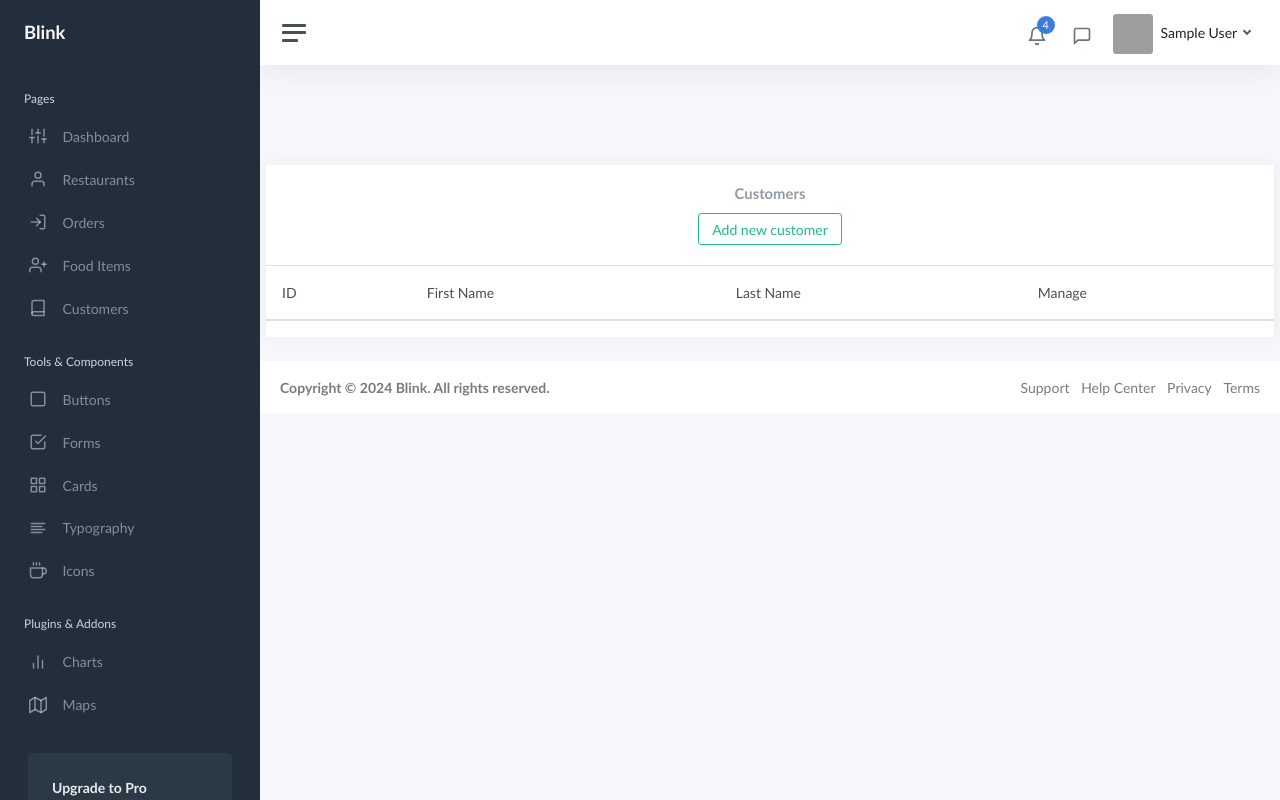
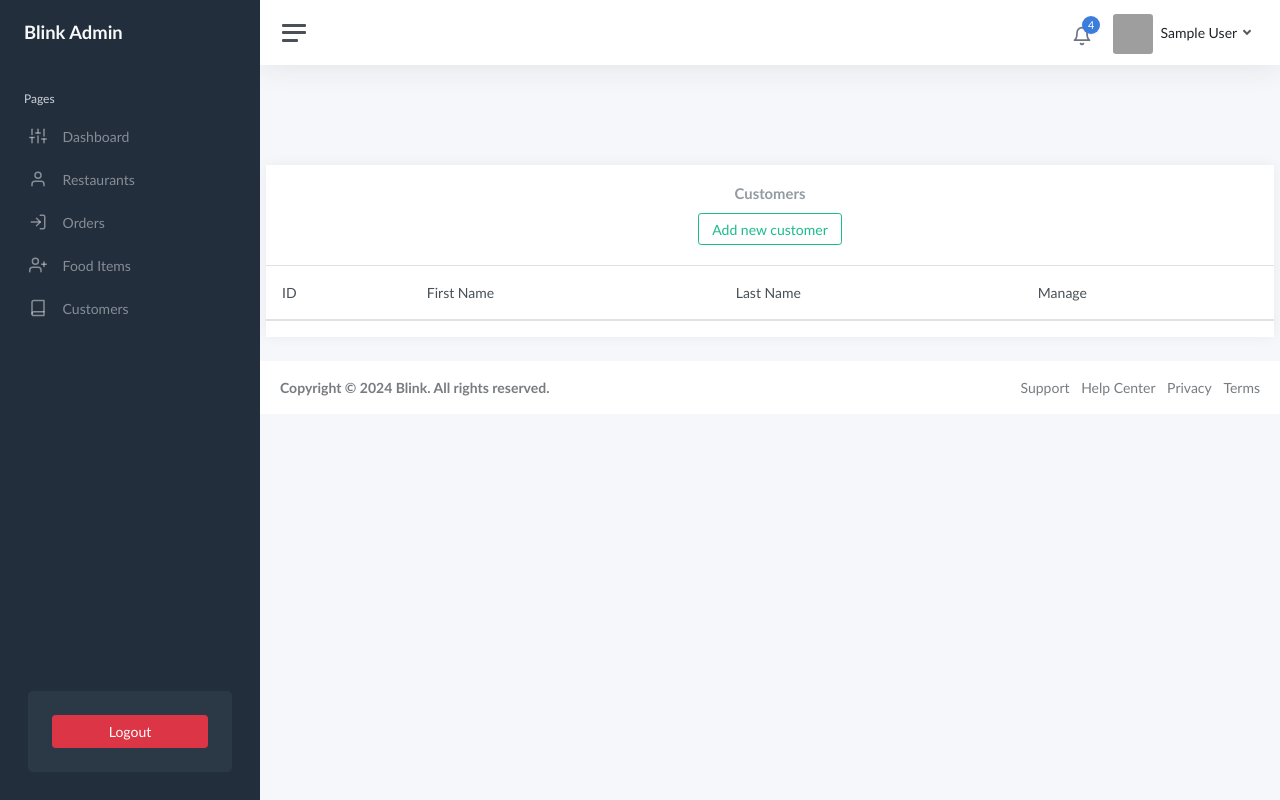
Before and after one commit to sufiyaanusmani/Blink-Admin, a Django app: page /customers/ in a window 1280 px wide. Run offline with Django 5.2, Linux system fonts and the light colour scheme; the visitor is signed in with stand-in values (Sample User, id 1); data that the repository does not hold is empty; some libraries are stand-ins or nearby versions; some web fonts are replaced; grey boxes are pictures that could not be loaded.

Commit message:
minor ui changes

```diff
--- a/blinkadmin/base/views.py
+++ b/blinkadmin/base/views.py
@@ -1,11 +1,14 @@
 from django.shortcuts import render, redirect, HttpResponse
 import firebase_admin
 from firebase_admin import credentials, firestore, auth
+from django.contrib.auth.models import User
 from .forms import RestaurantForm, CustomerForm
 from django.contrib.auth import authenticate, login, logout
 from django.contrib.auth.decorators import login_required
 from django import forms
 from django.http import JsonResponse
+from django.utils import timezone
+from django.contrib.sessions.models import Session
 
 # cred = credentials.Certificate("blink-a34ae-firebase-adminsdk-5myau-fd79745951.json")
 # firebase_admin.initialize_app(cred, {"databaseURL": "https://blink-a34ae.firebaseio.com"})
--- a/blinkadmin/templates/base.html
+++ b/blinkadmin/templates/base.html
@@ -19,11 +19,10 @@
 </head>
 <body>
     <div class="wrapper">
-        {% comment %} Left Nav Bar {% endcomment %}
 		<nav id="sidebar" class="sidebar js-sidebar">
 			<div class="sidebar-content js-simplebar">
 				<a class="sidebar-brand" href="index.html">
-          <span class="align-middle">Blink</span>
+          <span class="align-middle">Blink Admin</span>
         </a>
 
 				<ul class="sidebar-nav">
@@ -59,69 +58,13 @@
 						<a class="sidebar-link" href="{% url "customers-page" %}">
               <i class="align-middle" data-feather="book"></i> <span class="align-middle">Customers</span>
             </a>
-					</li>
 
-					<li class="sidebar-header">
-						Tools & Components
-					</li>
-
-					<li class="sidebar-item">
-						<a class="sidebar-link" href="{% static "ui-buttons.html" %}">
-              <i class="align-middle" data-feather="square"></i> <span class="align-middle">Buttons</span>
-            </a>
-					</li>
-
-					<li class="sidebar-item">
-						<a class="sidebar-link" href="ui-forms.html">
-              <i class="align-middle" data-feather="check-square"></i> <span class="align-middle">Forms</span>
-            </a>
-					</li>
-
-					<li class="sidebar-item">
-						<a class="sidebar-link" href="ui-cards.html">
-              <i class="align-middle" data-feather="grid"></i> <span class="align-middle">Cards</span>
-            </a>
-					</li>
-
-					<li class="sidebar-item">
-						<a class="sidebar-link" href="ui-typography.html">
-              <i class="align-middle" data-feather="align-left"></i> <span class="align-middle">Typography</span>
-            </a>
-					</li>
-
-					<li class="sidebar-item">
-						<a class="sidebar-link" href="icons-feather.html">
-              <i class="align-middle" data-feather="coffee"></i> <span class="align-middle">Icons</span>
-            </a>
-					</li>
-
-					<li class="sidebar-header">
-						Plugins & Addons
-					</li>
-
-					<li class="sidebar-item">
-						<a class="sidebar-link" href="charts-chartjs.html">
-              <i class="align-middle" data-feather="bar-chart-2"></i> <span class="align-middle">Charts</span>
-            </a>
-					</li>
-
-					<li class="sidebar-item">
-						<a class="sidebar-link" href="maps-google.html">
-              <i class="align-middle" data-feather="map"></i> <span class="align-middle">Maps</span>
-            </a>
-					</li>
 				</ul>
 
-				<div class="sidebar-cta">
 					<div class="sidebar-cta-content">
-						<strong class="d-inline-block mb-2">Upgrade to Pro</strong>
-						<div class="mb-3 text-sm">
-							Are you looking for more components? Check out our premium version.
+						<div class="d-grid">
+							<a href="{% url "logout" %}" class="btn btn-danger">Logout</a>
 						</div>
-						<div class="d-grid">
-							<a href="upgrade-to-pro.html" class="btn btn-primary">Upgrade to Pro</a>
-						</div>
-					</div>
 				</div>
 			</div>
 		</nav>
@@ -196,73 +139,6 @@
 								</div>
 								<div class="dropdown-menu-footer">
 									<a href="#" class="text-muted">Show all notifications</a>
-								</div>
-							</div>
-						</li>
-						<li class="nav-item dropdown">
-							<a class="nav-icon dropdown-toggle" href="#" id="messagesDropdown" data-bs-toggle="dropdown">
-								<div class="position-relative">
-									<i class="align-middle" data-feather="message-square"></i>
-								</div>
-							</a>
-							<div class="dropdown-menu dropdown-menu-lg dropdown-menu-end py-0" aria-labelledby="messagesDropdown">
-								<div class="dropdown-menu-header">
-									<div class="position-relative">
-										4 New Messages
-									</div>
-								</div>
-								<div class="list-group">
-									<a href="#" class="list-group-item">
-										<div class="row g-0 align-items-center">
-											<div class="col-2">
-												<img src="{% static "img/avatars/avatar-5.jpg" %}" class="avatar img-fluid rounded-circle" alt="Vanessa Tucker">
-											</div>
-											<div class="col-10 ps-2">
-												<div class="text-dark">Vanessa Tucker</div>
-												<div class="text-muted small mt-1">Nam pretium turpis et arcu. Duis arcu tortor.</div>
-												<div class="text-muted small mt-1">15m ago</div>
-											</div>
-										</div>
-									</a>
-									<a href="#" class="list-group-item">
-										<div class="row g-0 align-items-center">
-											<div class="col-2">
-												<img src="{% static "img/avatars/avatar-2.jpg" %}" class="avatar img-fluid rounded-circle" alt="William Harris">
-											</div>
-											<div class="col-10 ps-2">
-												<div class="text-dark">William Harris</div>
-												<div class="text-muted small mt-1">Curabitur ligula sapien euismod vitae.</div>
-												<div class="text-muted small mt-1">2h ago</div>
-											</div>
-										</div>
-									</a>
-									<a href="#" class="list-group-item">
-										<div class="row g-0 align-items-center">
-											<div class="col-2">
-												<img src="{% static "img/avatars/avatar-4.jpg" %}" class="avatar img-fluid rounded-circle" alt="Christina Mason">
-											</div>
-											<div class="col-10 ps-2">
-												<div class="text-dark">Christina Mason</div>
-												<div class="text-muted small mt-1">Pellentesque auctor neque nec urna.</div>
-												<div class="text-muted small mt-1">4h ago</div>
-											</div>
-										</div>
-									</a>
-									<a href="#" class="list-group-item">
-										<div class="row g-0 align-items-center">
-											<div class="col-2">
-												<img src="{% static "img/avatars/avatar-3.jpg" %}" class="avatar img-fluid rounded-circle" alt="Sharon Lessman">
-											</div>
-											<div class="col-10 ps-2">
-												<div class="text-dark">Sharon Lessman</div>
-												<div class="text-muted small mt-1">Aenean tellus metus, bibendum sed, posuere ac, mattis non.</div>
-												<div class="text-muted small mt-1">5h ago</div>
-											</div>
-										</div>
-									</a>
-								</div>
-								<div class="dropdown-menu-footer">
-									<a href="#" class="text-muted">Show all messages</a>
 								</div>
 							</div>
 						</li>
```
Also changed, not shown: blinkadmin/base/templates/base/login.html (+1 -9 lines).
